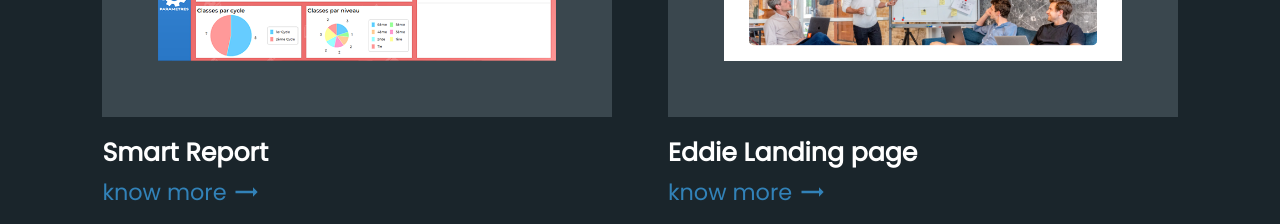
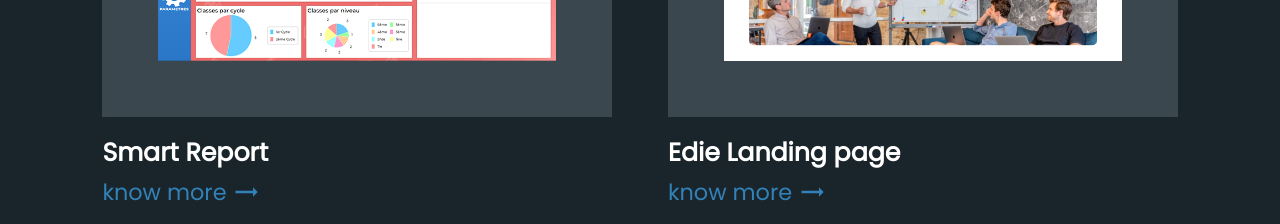
Before and after one commit to OnlyManu/onlymanu-portofolio, a Next.js app: page / in a window 1280 px wide. Shown: the part 2640-2864 px from the top of the page. Built offline with nearby package versions, Linux system fonts and the light colour scheme.

Commit message:
modification texte card project edie

```diff
--- a/components/layouts/projectList/projectList.js
+++ b/components/layouts/projectList/projectList.js
@@ -8,7 +8,7 @@ const projects = [
         href: "https://youtu.be/WF3_Zc_g33A",
     },
     {
-        name: "Eddie Landing page",
+        name: "Edie Landing page",
         image: "/images/project02.png",
         href: "https://onlymanu-edie-homepage.netlify.app/",
     },
```
